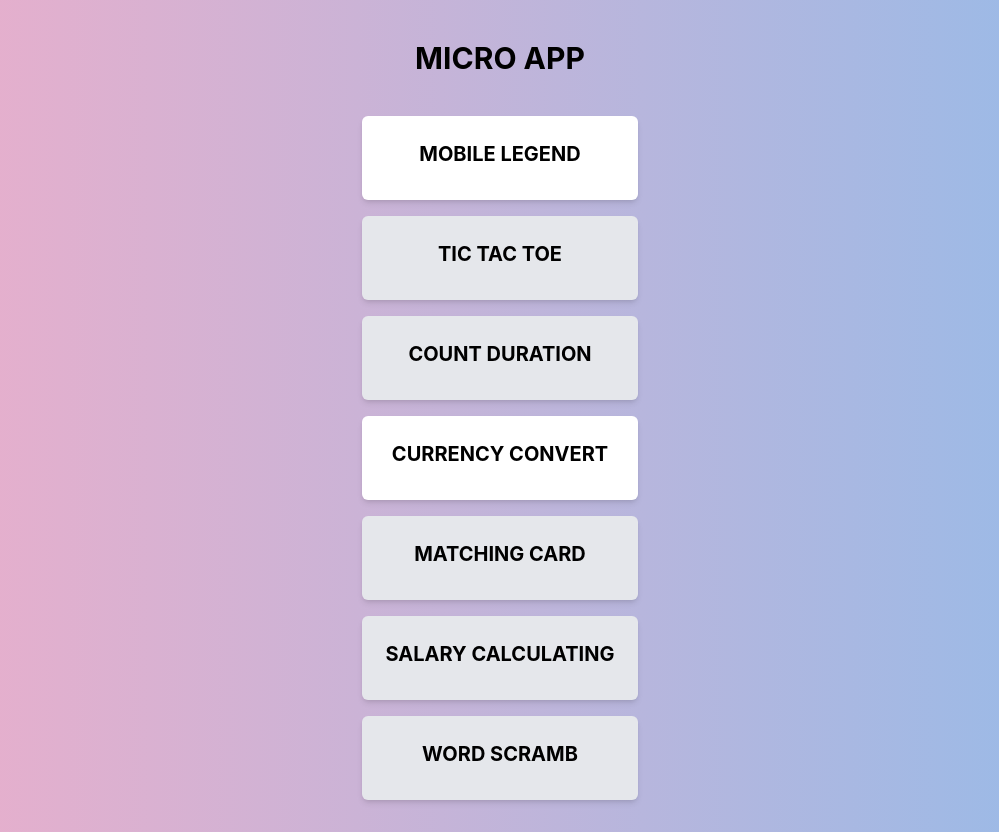
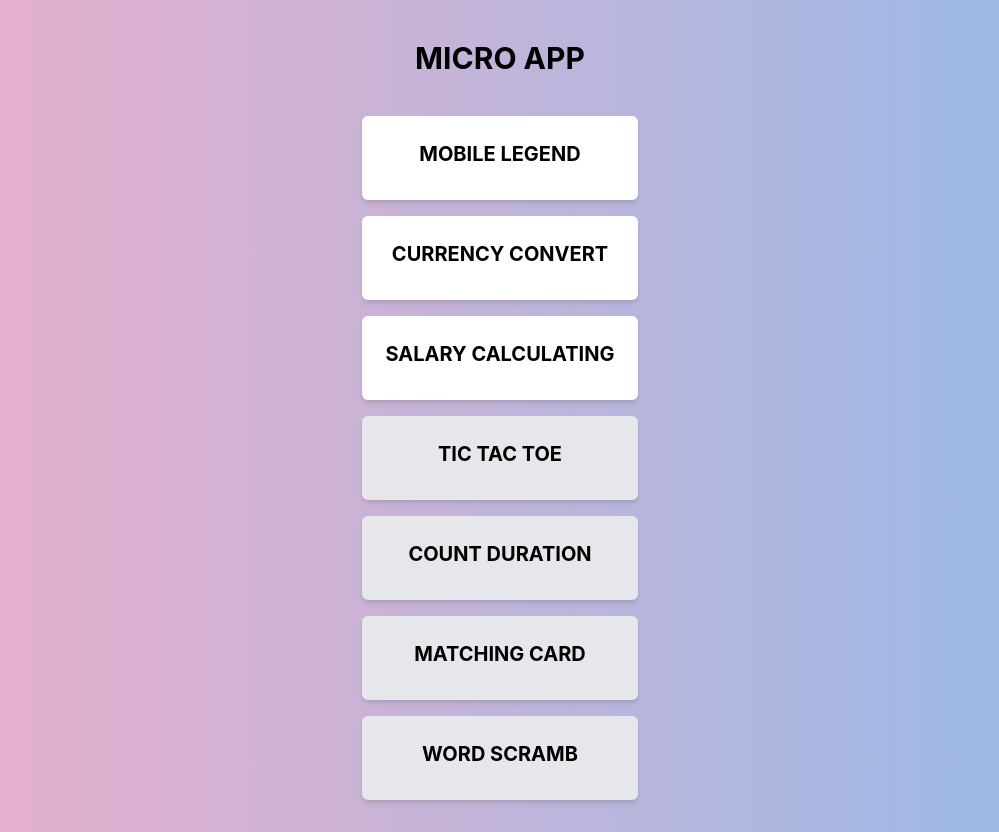
Before and after one commit to azrayaal/micro_app, a React (Create React App) app: page / in a window 1280 px wide. Shown: the whole page, without its empty margins (140-1139 px from the left). Built offline with nearby package versions, Linux system fonts and the light colour scheme.

Commit message:
update salary calculating

```diff
--- a/src/App.tsx
+++ b/src/App.tsx
@@ -3,6 +3,7 @@
 import Home from "./pages/Home";
 import MobileLegend from "./pages/mobile_legend";
 import CurrencyConverter from "./pages/currency_convert";
+import SalaryCalculating from "./pages/salary_calculating";
 
 function App() {
   return (
@@ -11,6 +12,7 @@
         <Route path="/" element={<Home />} />
         <Route path="/mobileLegend" element={<MobileLegend />} />
         <Route path="/currencyconvert" element={<CurrencyConverter />} />
+        <Route path="/salarycalculating" element={<SalaryCalculating />} />
       </Routes>
     </Router>
   );
--- a/src/pages/Home/index.tsx
+++ b/src/pages/Home/index.tsx
@@ -18,6 +18,20 @@
                   </h2>
                 </div>
               </Link>
+              <Link to="/currencyconvert">
+                <div className="bg-white p-6 rounded-md shadow-md">
+                  <h2 className="text-xl font-bold mb-2 text-center">
+                    CURRENCY CONVERT
+                  </h2>
+                </div>
+              </Link>
+              <Link to="/salarycalculating">
+                <div className="bg-white p-6 rounded-md shadow-md">
+                  <h2 className="text-xl font-bold mb-2 text-center">
+                    SALARY CALCULATING
+                  </h2>
+                </div>
+              </Link>
               <Link to="/tictactoe">
                 <div className="bg-gray-200 p-6 rounded-md shadow-md">
                   <h2 className="text-xl font-bold mb-2 text-center">
@@ -32,24 +46,10 @@
                   </h2>
                 </div>
               </Link>
-              <Link to="/currencyconvert">
-                <div className="bg-white p-6 rounded-md shadow-md">
-                  <h2 className="text-xl font-bold mb-2 text-center">
-                    CURRENCY CONVERT
-                  </h2>
-                </div>
-              </Link>
               <Link to="/matchingcard">
                 <div className="bg-gray-200 p-6 rounded-md shadow-md">
                   <h2 className="text-xl font-bold mb-2 text-center">
                     MATCHING CARD
-                  </h2>
-                </div>
-              </Link>
-              <Link to="/salarycalculating">
-                <div className="bg-gray-200 p-6 rounded-md shadow-md">
-                  <h2 className="text-xl font-bold mb-2 text-center">
-                    SALARY CALCULATING
                   </h2>
                 </div>
               </Link>
--- /dev/null
+++ b/src/pages/salary_calculating/index.tsx
@@ -0,0 +1,7 @@
+export default function SalaryCalculating() {
+  return (
+    <>
+      <h1>a</h1>
+    </>
+  );
+}
```
